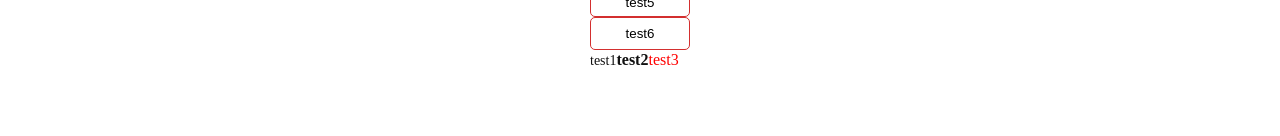
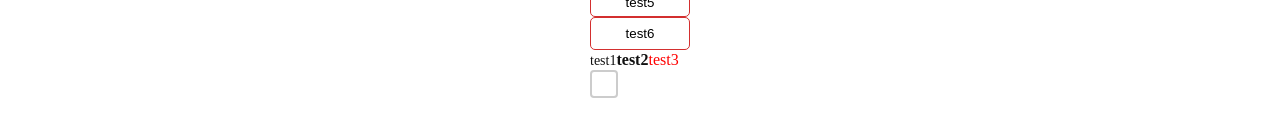
Before and after one commit to PlayYoungRock/Daeddong-admin-frontend, a React (Vite) app: page / in a window 1280 px wide. Shown: the part 328-464 px from the top of the page. Built offline with nearby package versions, Linux system fonts and the light colour scheme.

Commit message:
:sparkles: 체크박스 구현

```diff
--- a/src/App.jsx
+++ b/src/App.jsx
@@ -1,10 +1,12 @@
 import React, { useCallback, useState } from 'react';
-import { Select, Button, Text } from '@components';
+import { Select, Button, Text, CheckBox } from '@components';
 
 function App() {
   const [value, setValue] = useState(1);
+  const [isCheck, setIsCheck] = useState(false);
 
   const handleChange = useCallback((value) => setValue(value), []);
+  const handleChangeCheck = useCallback(() => setIsCheck((v) => !v), []);
 
   return (
     <div
@@ -60,6 +62,7 @@ function App() {
         </Text>
         <Text fontWeight={700}>test2</Text>
         <Text color="red">test3</Text>
+        <CheckBox checked={isCheck} onChange={handleChangeCheck} />
       </div>
     </div>
   );
--- /dev/null
+++ b/src/components/CheckBox/CheckBox.jsx
@@ -0,0 +1,35 @@
+import React, { memo } from 'react';
+import styled from 'styled-components';
+
+import CheckIcon from '@assets/check-box.svg?react';
+
+export const CheckBox = memo(({ checked, onChange, label, ...props }) => {
+  return (
+    <div>
+      <AbstractCheckBox checked={checked} onChange={onChange} {...props} />
+      <CheckBoxWrapper onClick={onChange}>
+        {checked && <CheckIcon />}
+      </CheckBoxWrapper>
+      {label}
+    </div>
+  );
+});
+
+const AbstractCheckBox = styled.input.attrs({ type: 'checkbox' })`
+  display: none;
+`;
+
+const CheckBoxWrapper = styled.div`
+  display: flex;
+  width: 24px;
+  height: 24px;
+  border: 2px solid #ccc;
+  border-radius: 4px;
+
+  transition: all 150ms;
+
+  ${AbstractCheckBox}:checked + & {
+    background: #007bff;
+    border: 2px solid #007bff;
+  }
+`;
--- /dev/null
+++ b/src/components/CheckBox/index.js
@@ -0,0 +1 @@
+export * from './CheckBox';
--- a/src/components/index.js
+++ b/src/components/index.js
@@ -1,3 +1,4 @@
 export * from './Button';
 export * from './Select';
 export * from './Text';
+export * from './CheckBox';
```
Also changed, not shown: src/assets/check-box.svg (added).
